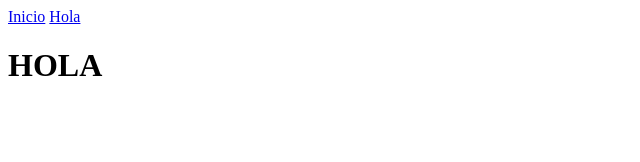
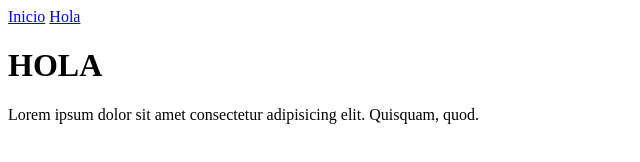
Before and after one commit to ItsPony13/26_09_2025, a plain HTML site: page index.html in a window 1280 px wide. Shown: the whole page, without its empty margins (0-640 px from the left). Drawn offline with Linux system fonts and the light colour scheme.

Commit message:
Agregando ignore y cambios

```diff
--- a/index.html
+++ b/index.html
@@ -9,5 +9,6 @@
     <a href="#">Inicio</a>
     <a href="#">Hola</a>
     <h1>HOLA</h1>
+    <p>Lorem ipsum dolor sit amet consectetur adipisicing elit. Quisquam, quod.</p>
 </body>
 </html>
--- a/style.css
+++ b/style.css
@@ -7,3 +7,7 @@
     text-decoration: none;
     list-style: none;
 }
+
+body{
+    background: #f2f2f2;
+}
```
Also changed, not shown: 1 other file.
